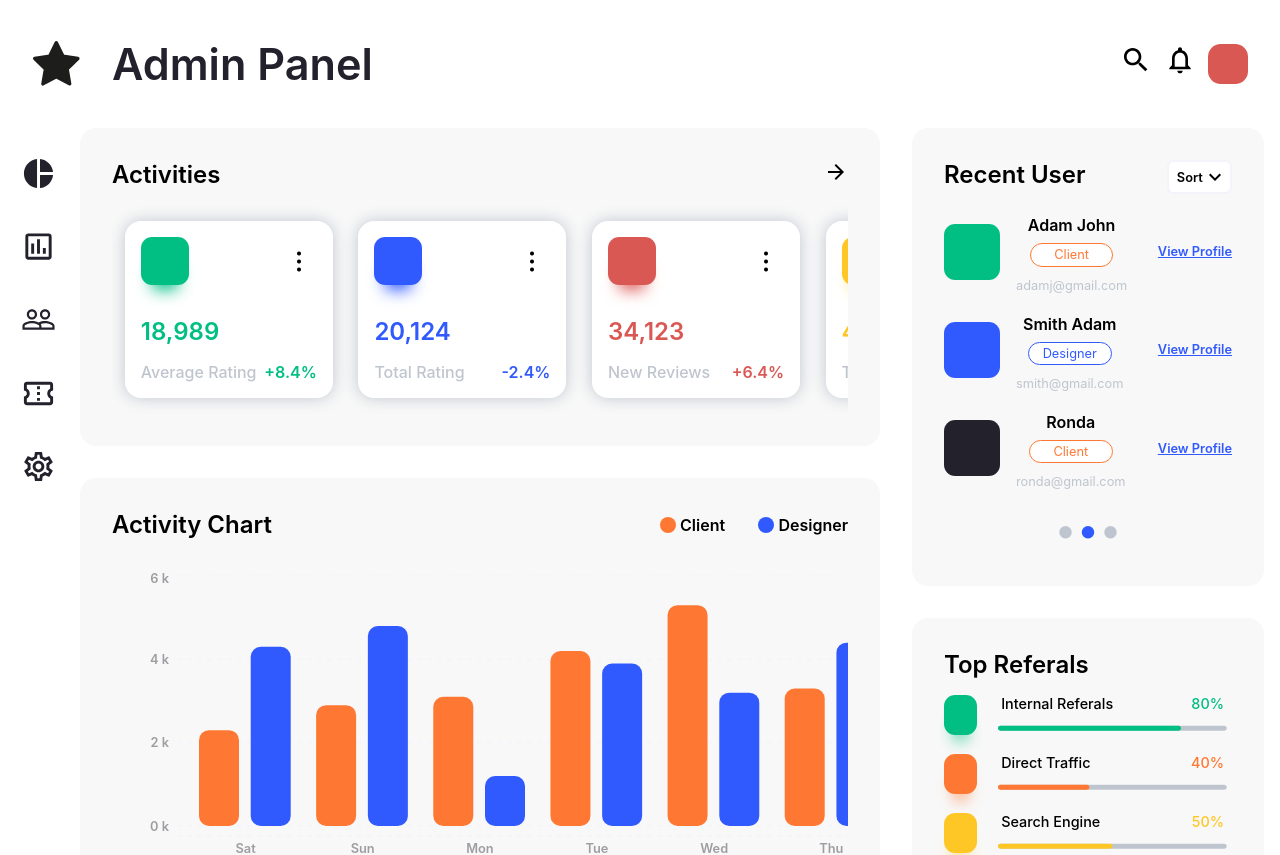
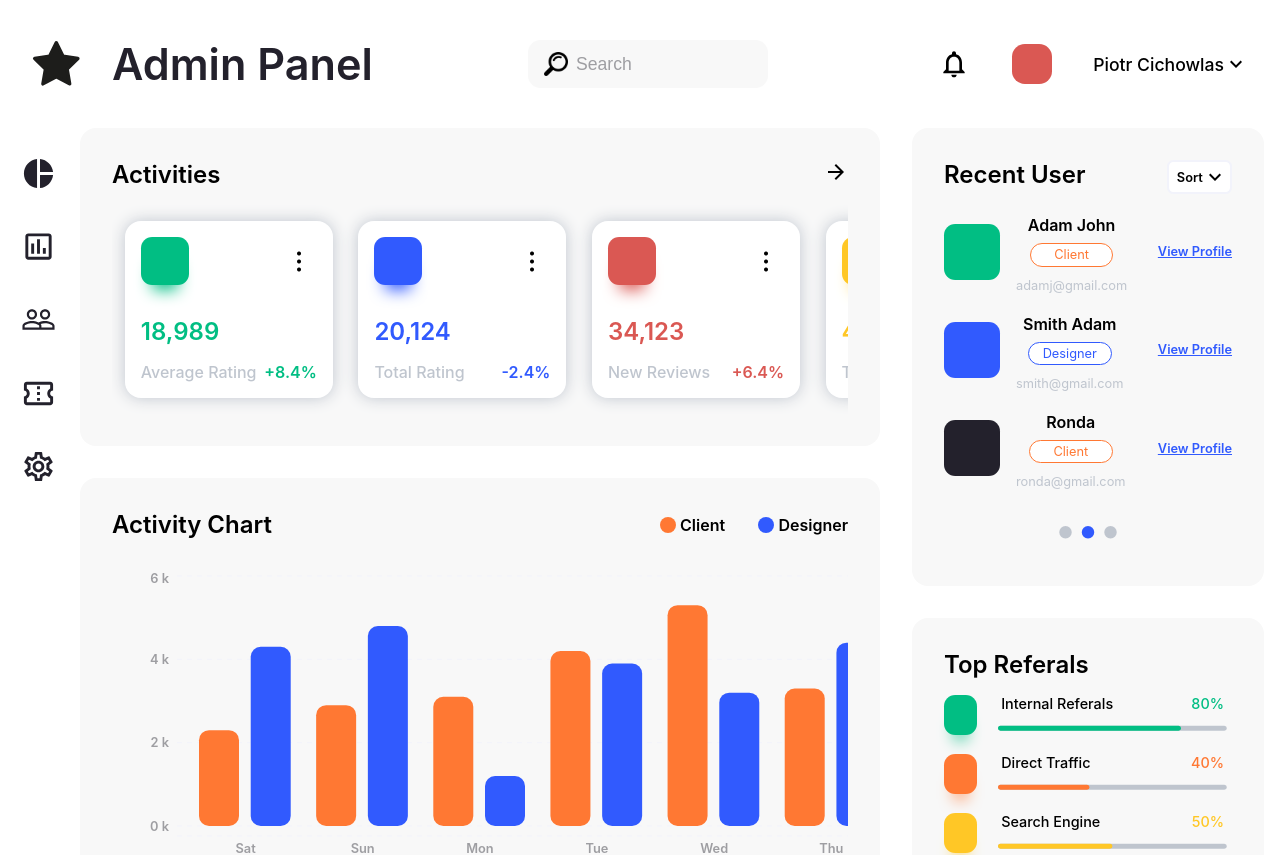
Before and after one commit to cichowlasp/projekt2, a React (Create React App) app: page / in a window 1280 px wide. Shown: the top 855 px of the page. Built offline with nearby package versions, Linux system fonts and the light colour scheme.

Commit message:
ended desktop adjustments and updated width px

```diff
--- a/src/Components/Comment/Comment.tsx
+++ b/src/Components/Comment/Comment.tsx
@@ -125,7 +125,7 @@ const Designer = styled.div<WrapperProps>`
 	border-radius: 1rem;
 	border: 1px solid ${(props) => props.theme.colors.grey};
 	display: none;
-	@media (min-width: 900px) {
+	@media (min-width: 1000px) {
 		display: block;
 	}
 `;
@@ -135,7 +135,7 @@ const Date = styled.div`
 	color: ${(props) => props.theme.colors.greyDark};
 	font-weight: 700;
 	display: none;
-	@media (min-width: 900px) {
+	@media (min-width: 1000px) {
 		display: block;
 	}
 `;
--- a/src/Components/Dashboard/Dashboard.tsx
+++ b/src/Components/Dashboard/Dashboard.tsx
@@ -8,7 +8,9 @@ import PeopleOutlineIcon from '@material-ui/icons/PeopleOutline';
 import AssessmentOutlinedIcon from '@material-ui/icons/AssessmentOutlined';
 import ConfirmationNumberOutlinedIcon from '@material-ui/icons/ConfirmationNumberOutlined';
 import SettingsOutlinedIcon from '@material-ui/icons/SettingsOutlined';
+import KeyboardArrowDownIcon from '@material-ui/icons/KeyboardArrowDown';
 import image from './star.svg';
+import search from './search.png';
 
 const Dashboard = (props: any) => {
 	return (
@@ -23,9 +25,13 @@ const Dashboard = (props: any) => {
 						<MenuIcon fontSize={'inherit'} />
 					</div>
 					<Wrapper>
-						<SearchIcon fontSize={'inherit'} />
+						<SearchIcon fontSize={'inherit'} className='mobile' />
+						<Input placeholder='Search' type='text' />
 						<NotificationsNoneOutlinedIcon fontSize={'inherit'} />
 						<UserIcon></UserIcon>
+						<LoggedUser>
+							Piotr Cichowlas <KeyboardArrowDownIcon />
+						</LoggedUser>
 					</Wrapper>
 				</TopBar>
 				<Title>{props.title}</Title>
@@ -53,6 +59,34 @@ const Dashboard = (props: any) => {
 		</Container>
 	);
 };
+
+const Input = styled.input`
+	display: none;
+	@media (min-width: 1000px) {
+		display: block;
+		height: 1rem;
+		padding: 1rem 0 1rem 3rem;
+		width: 15vw;
+		background-color: ${(props) => props.theme.colors.grey};
+		box-shadow: none;
+		border: none;
+		font-size: 1.1rem;
+		border-radius: 0.8rem;
+		background-image: url(${search});
+		background-position: 1rem center;
+		background-repeat: no-repeat;
+		background-size: 1.5rem 1.5rem;
+		margin-right: 8rem;
+		&:focus {
+			outline: none;
+			border: none;
+		}
+
+		&::placeholder {
+			color: ${(props) => props.theme.colors.greyDark};
+		}
+	}
+`;
 
 const OptionContainer = styled.div`
 	margin-top: 8rem;
@@ -91,7 +125,7 @@ const TopBar = styled.div`
 	font-size: 2rem;
 	border-bottom: 0.2rem solid ${(props) => props.theme.colors.grey};
 	background-color: ${(props) => props.theme.colors.white};
-	@media (min-width: 900px) {
+	@media (min-width: 1000px) {
 		border-bottom: none;
 		padding-top: 2rem;
 		.mobile {
@@ -102,7 +136,7 @@ const TopBar = styled.div`
 
 const SideBar = styled.div`
 	display: none;
-	@media (min-width: 900px) {
+	@media (min-width: 1000px) {
 		position: fixed;
 		top: 0;
 		background-color: ${(props) => props.theme.colors.white};
@@ -120,6 +154,10 @@ const Wrapper = styled.div`
 	flex-direction: row;
 	width: 8rem;
 	justify-content: space-between;
+	align-items: center;
+	@media (min-width: 1000px) {
+		width: 45rem;
+	}
 `;
 
 const UserIcon = styled.div`
@@ -127,7 +165,7 @@ const UserIcon = styled.div`
 	width: 2rem;
 	background-color: ${(props) => props.theme.colors.red};
 	border-radius: 0.65rem;
-	@media (min-width: 900px) {
+	@media (min-width: 1000px) {
 		height: 2.5rem;
 		width: 2.5rem;
 		border-radius: 0.8rem;
@@ -140,14 +178,14 @@ const Title = styled.div`
 	color: ${(props) => props.theme.colors.black};
 	padding: 2rem 2rem;
 	background-color: ${(props) => props.theme.colors.white};
-	@media (min-width: 900px) {
+	@media (min-width: 1000px) {
 		display: none;
 	}
 `;
 
 const TitleDesktop = styled.div`
 	display: none;
-	@media (min-width: 900px) {
+	@media (min-width: 1000px) {
 		display: flex;
 		font-size: 2.7rem;
 		font-weight: 600;
@@ -159,7 +197,7 @@ const TitleDesktop = styled.div`
 
 const DesktopLogo = styled.div`
 	display: none;
-	@media (min-width: 900px) {
+	@media (min-width: 1000px) {
 		display: flex;
 		flex-direction: row;
 		align-items: center;
@@ -179,7 +217,7 @@ const Padding = styled.div`
 	width: 100vw;
 	height: 100vh;
 
-	@media (min-width: 900px) {
+	@media (min-width: 1000px) {
 		margin-left: 5vw;
 		width: 95vw;
 	}
@@ -194,4 +232,15 @@ const Container = styled.div`
 	height: 100%;
 `;
 
+const LoggedUser = styled.div`
+	display: none;
+	@media (min-width: 1000px) {
+		font-size: 1.1rem;
+		font-weight: 500;
+		display: flex;
+		justify-content: center;
+		align-items: center;
+	}
+`;
+
 export default Dashboard;
--- a/src/Components/SessionByCountry/SessionByCountry.tsx
+++ b/src/Components/SessionByCountry/SessionByCountry.tsx
@@ -74,6 +74,7 @@ const Wrapper = styled.div`
 	display: flex;
 	justify-content: center;
 	align-items: center;
+	overflow-y: auto;
 `;
 
 export default SessionByCountry;
--- a/src/Components/User/User.tsx
+++ b/src/Components/User/User.tsx
@@ -74,7 +74,7 @@ const Type = styled.div<TypeProps>`
 	width: 3.5rem;
 	text-align: center;
 	margin-top: 0.5rem;
-	@media (min-width: 900px) {
+	@media (min-width: 1000px) {
 		margin-top: 0.5rem;
 	}
 	@media (min-width: 1500px) {
@@ -112,7 +112,7 @@ const Container = styled.div`
 	margin-top: 0.3rem;
 `;
 const Desktop = styled.div`
-	@media (min-width: 900px) {
+	@media (min-width: 1000px) {
 		display: flex;
 		flex-direction: column;
 		align-items: center;
```
Also changed, not shown: src/Components/Card/Card.tsx (+4 -4 lines), src/Components/Home/Home.tsx (+5 -5 lines), src/Components/Dashboard/search.png (added).
